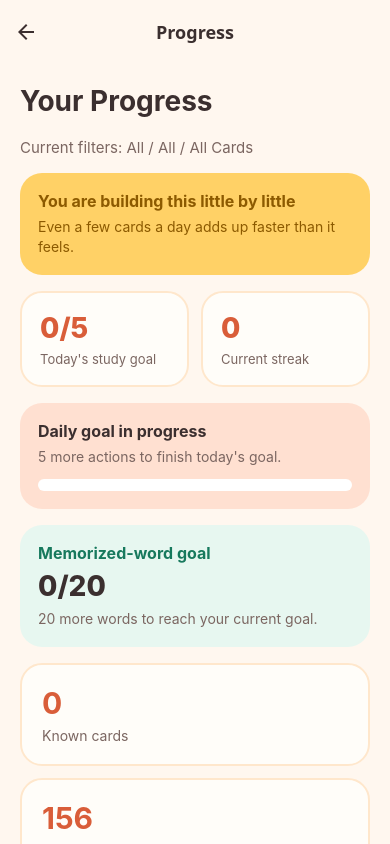
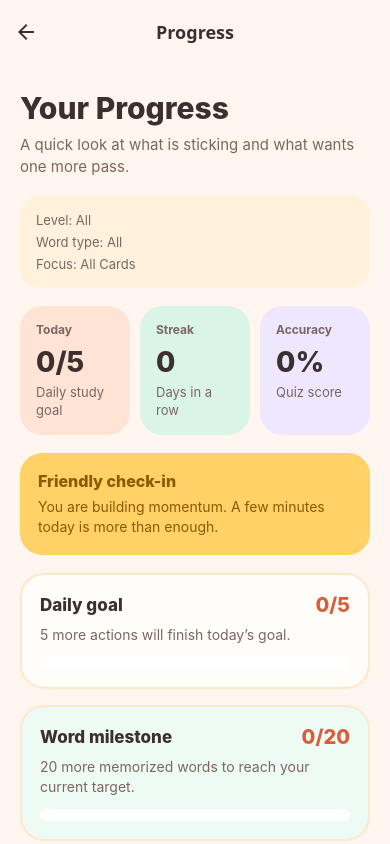
Before and after one commit to kimkh905/Kyuniverse, a React Native app: screen /Progress in a window 390 px wide. Built offline with nearby package versions, Linux system fonts and the light colour scheme; what expo-notifications would draw is missing.

Commit message:
Add web preview config and progress polish

```diff
--- a/app.json
+++ b/app.json
@@ -27,7 +27,9 @@
       "expo-notifications"
     ],
     "web": {
-      "favicon": "./assets/favicon.png"
+      "favicon": "./assets/favicon.png",
+      "output": "single",
+      "bundler": "metro"
     }
   }
 }
--- a/src/screens/ProgressScreen.js
+++ b/src/screens/ProgressScreen.js
@@ -3,6 +3,26 @@ import PrimaryButton from '../components/PrimaryButton';
 import ScreenContainer from '../components/ScreenContainer';
 import { useFlashcards } from '../context/FlashcardContext';
 import colors from '../theme/colors';
+
+function getEncouragement({ isDailyGoalComplete, isGoalComplete, streakCount, mistakeCount }) {
+  if (isGoalComplete) {
+    return 'You reached your word milestone. That deserves a little celebration.';
+  }
+
+  if (isDailyGoalComplete) {
+    return 'Today is already a win. A tiny review round now would be a bonus.';
+  }
+
+  if (streakCount >= 3) {
+    return `You are on a ${streakCount}-day rhythm. Keep it easy and keep it alive.`;
+  }
+
+  if (mistakeCount > 0) {
+    return 'A few words are waiting for a comeback. Review mode is your fastest win.';
+  }
+
+  return 'You are building momentum. A few minutes today is more than enough.';
+}
 
 export default function ProgressScreen({ navigation }) {
   const {
@@ -33,159 +53,255 @@ export default function ProgressScreen({ navigation }) {
     selectedLevel === 'All' && selectedPartOfSpeech === 'All' ? knownCardIds.length : levelKnownCount;
   const correctCount = quizResults.filter(Boolean).length;
   const accuracy = quizResults.length ? Math.round((correctCount / quizResults.length) * 100) : 0;
+  const dailyGoalPercent = Math.min((dailyGoalProgress / dailyGoal) * 100, 100);
+  const wordGoalPercent = Math.min((goalProgressCount / selectedGoalTarget) * 100, 100);
+  const encouragement = getEncouragement({
+    isDailyGoalComplete,
+    isGoalComplete,
+    streakCount,
+    mistakeCount,
+  });
 
   return (
     <ScreenContainer>
+      <View style={styles.hero}>
         <Text style={styles.title}>Your Progress</Text>
-      <Text style={styles.subtitle}>
-        Current filters: {selectedLevel} / {selectedPartOfSpeech} / {selectedStudyMode}
-      </Text>
-      {searchQuery ? <Text style={styles.subtitle}>Search: "{searchQuery}"</Text> : null}
-      <View style={styles.cheerCard}>
-        <Text style={styles.cheerTitle}>You are building this little by little</Text>
-        <Text style={styles.cheerText}>Even a few cards a day adds up faster than it feels.</Text>
+        <Text style={styles.subtitle}>A quick look at what is sticking and what wants one more pass.</Text>
       </View>
 
-      <View style={styles.goalPanel}>
-        <View style={styles.goalStatCard}>
-          <Text style={styles.goalStatValue}>
+      <View style={styles.filterStrip}>
+        <Text style={styles.filterLabel}>Level: {selectedLevel}</Text>
+        <Text style={styles.filterLabel}>Word type: {selectedPartOfSpeech}</Text>
+        <Text style={styles.filterLabel}>Focus: {selectedStudyMode}</Text>
+        {searchQuery ? <Text style={styles.filterLabel}>Search: "{searchQuery}"</Text> : null}
+      </View>
+
+      <View style={styles.summaryHero}>
+        <View style={styles.summaryHeroWarm}>
+          <Text style={styles.summaryHeroEyebrow}>Today</Text>
+          <Text style={styles.summaryHeroValue}>
             {todayProgress}/{dailyGoal}
           </Text>
-          <Text style={styles.goalStatLabel}>Today's study goal</Text>
+          <Text style={styles.summaryHeroText}>Daily study goal</Text>
         </View>
-        <View style={styles.goalStatCard}>
-          <Text style={styles.goalStatValue}>{streakCount}</Text>
-          <Text style={styles.goalStatLabel}>Current streak</Text>
+        <View style={styles.summaryHeroMint}>
+          <Text style={styles.summaryHeroEyebrow}>Streak</Text>
+          <Text style={styles.summaryHeroValue}>{streakCount}</Text>
+          <Text style={styles.summaryHeroText}>Days in a row</Text>
+        </View>
+        <View style={styles.summaryHeroLavender}>
+          <Text style={styles.summaryHeroEyebrow}>Accuracy</Text>
+          <Text style={styles.summaryHeroValue}>{accuracy}%</Text>
+          <Text style={styles.summaryHeroText}>Quiz score</Text>
         </View>
       </View>
 
-      <View style={styles.goalProgressCard}>
-        <Text style={styles.goalProgressTitle}>
-          {isDailyGoalComplete ? 'Daily goal complete' : 'Daily goal in progress'}
+      <View style={styles.cheerCard}>
+        <Text style={styles.cheerTitle}>Friendly check-in</Text>
+        <Text style={styles.cheerText}>{encouragement}</Text>
+      </View>
+
+      <View style={styles.progressFeatureCard}>
+        <View style={styles.featureHeader}>
+          <Text style={styles.featureTitle}>Daily goal</Text>
+          <Text style={styles.featureValue}>
+            {todayProgress}/{dailyGoal}
           </Text>
-        <Text style={styles.goalProgressText}>
+        </View>
+        <Text style={styles.featureText}>
           {isDailyGoalComplete
-            ? 'You hit your goal today. Keep the streak going tomorrow.'
-            : `${dailyGoal - dailyGoalProgress} more actions to finish today's goal.`}
+            ? 'You finished today’s goal. If you keep going, it is just extra credit now.'
+            : `${dailyGoal - dailyGoalProgress} more actions will finish today’s goal.`}
         </Text>
         <View style={styles.progressTrack}>
-          <View
-            style={[
-              styles.progressFill,
-              { width: `${(dailyGoalProgress / dailyGoal) * 100}%` },
-            ]}
-          />
+          <View style={[styles.progressFillWarm, { width: `${dailyGoalPercent}%` }]} />
         </View>
       </View>
 
       <Pressable
-        style={({ pressed }) => [styles.milestoneCard, pressed && styles.pressed]}
+        style={({ pressed }) => [styles.progressFeatureCard, styles.featureCardMint, pressed && styles.pressed]}
         onPress={() => navigation.navigate('Goals')}
       >
-        <Text style={styles.milestoneTitle}>Memorized-word goal</Text>
-        <Text style={styles.milestoneValue}>
+        <View style={styles.featureHeader}>
+          <Text style={styles.featureTitle}>Word milestone</Text>
+          <Text style={styles.featureValue}>
             {goalProgressCount}/{selectedGoalTarget}
           </Text>
-        <Text style={styles.milestoneText}>
+        </View>
+        <Text style={styles.featureText}>
           {isGoalComplete
-            ? 'You reached your current milestone. Tap to set a bigger one.'
-            : `${remainingGoalCount} more words to reach your current goal.`}
+            ? 'You reached this milestone. Tap here when you are ready for a bigger one.'
+            : `${remainingGoalCount} more memorized words to reach your current target.`}
         </Text>
+        <View style={styles.progressTrack}>
+          <View style={[styles.progressFillMint, { width: `${wordGoalPercent}%` }]} />
+        </View>
       </Pressable>
 
-      <View style={styles.grid}>
-        <View style={styles.statCard}>
-          <Text style={styles.statValue}>{knownCount}</Text>
-          <Text style={styles.statLabel}>Known cards</Text>
+      <View style={styles.badgeSection}>
+        <Text style={styles.sectionTitle}>Momentum badges</Text>
+        <View style={styles.badgeRow}>
+          <View style={[styles.badgeCard, styles.badgeCardGold]}>
+            <Text style={styles.badgeValue}>{knownCount}</Text>
+            <Text style={styles.badgeLabel}>Learned</Text>
           </View>
-        <View style={styles.statCard}>
-          <Text style={styles.statValue}>{flashcards.length}</Text>
-          <Text style={styles.statLabel}>Total cards</Text>
+          <View style={[styles.badgeCard, styles.badgeCardBlue]}>
+            <Text style={styles.badgeValue}>{mistakeCount}</Text>
+            <Text style={styles.badgeLabel}>Review</Text>
           </View>
-        <View style={styles.statCard}>
-          <Text style={styles.statValue}>{correctCount}</Text>
-          <Text style={styles.statLabel}>Correct answers</Text>
-        </View>
-        <View style={styles.statCard}>
-          <Text style={styles.statValue}>{mistakeCount}</Text>
-          <Text style={styles.statLabel}>Needs review</Text>
-        </View>
-        <View style={styles.statCard}>
-          <Text style={styles.statValue}>
+          <View style={[styles.badgeCard, styles.badgeCardPink]}>
+            <Text style={styles.badgeValue}>
               {selectedLevel === 'All' && selectedPartOfSpeech === 'All'
                 ? favoriteCardIds.length
                 : favoriteCount}
             </Text>
-          <Text style={styles.statLabel}>Bookmarked words</Text>
+            <Text style={styles.badgeLabel}>Saved</Text>
+          </View>
+        </View>
+      </View>
+
+      <View style={styles.gridSection}>
+        <Text style={styles.sectionTitle}>Study snapshot</Text>
+        <View style={styles.grid}>
+          <View style={styles.statCard}>
+            <Text style={styles.statValue}>{flashcards.length}</Text>
+            <Text style={styles.statLabel}>Cards in current view</Text>
+          </View>
+          <View style={styles.statCard}>
+            <Text style={styles.statValue}>{correctCount}</Text>
+            <Text style={styles.statLabel}>Correct quiz answers</Text>
+          </View>
+          <View style={styles.statCard}>
+            <Text style={styles.statValue}>{streakCount}</Text>
+            <Text style={styles.statLabel}>Current streak</Text>
           </View>
           <View style={styles.statCard}>
             <Text style={styles.statValue}>{accuracy}%</Text>
-          <Text style={styles.statLabel}>Quiz accuracy</Text>
+            <Text style={styles.statLabel}>Overall quiz accuracy</Text>
+          </View>
         </View>
       </View>
 
+      <View style={styles.actions}>
+        <PrimaryButton title="Privacy & Data" variant="secondary" onPress={() => navigation.navigate('Privacy')} />
         <PrimaryButton title="Reset Progress" variant="secondary" onPress={resetProgress} />
-      <PrimaryButton
-        title="Privacy & Data"
-        variant="secondary"
-        onPress={() => navigation.navigate('Privacy')}
-      />
+      </View>
     </ScreenContainer>
   );
 }
 
 const styles = StyleSheet.create({
+  hero: {
+    marginTop: 6,
+    marginBottom: 18,
+  },
   title: {
-    fontSize: 28,
-    fontWeight: '700',
+    fontSize: 30,
+    fontWeight: '800',
     color: colors.text,
-    marginBottom: 20,
+    marginBottom: 8,
   },
   subtitle: {
     fontSize: 15,
+    lineHeight: 22,
     color: colors.textSoft,
-    marginBottom: 16,
   },
-  grid: {
-    gap: 12,
-    marginBottom: 20,
+  filterStrip: {
+    backgroundColor: colors.cardAlt,
+    borderRadius: 20,
+    padding: 16,
+    marginBottom: 18,
+    gap: 6,
   },
-  goalPanel: {
+  filterLabel: {
+    fontSize: 13,
+    color: colors.textSoft,
+  },
+  summaryHero: {
     flexDirection: 'row',
-    gap: 12,
-    marginBottom: 16,
+    gap: 10,
+    marginBottom: 18,
   },
-  goalStatCard: {
+  summaryHeroWarm: {
     flex: 1,
-    backgroundColor: colors.card,
+    borderRadius: 22,
+    padding: 16,
+    backgroundColor: '#ffe4d6',
+  },
+  summaryHeroMint: {
+    flex: 1,
+    borderRadius: 22,
+    padding: 16,
+    backgroundColor: '#daf5e7',
+  },
+  summaryHeroLavender: {
+    flex: 1,
+    borderRadius: 22,
+    padding: 16,
+    backgroundColor: '#efe6ff',
+  },
+  summaryHeroEyebrow: {
+    fontSize: 12,
+    fontWeight: '700',
+    color: colors.textSoft,
+    marginBottom: 8,
+  },
+  summaryHeroValue: {
+    fontSize: 28,
+    fontWeight: '800',
+    color: colors.text,
+    marginBottom: 4,
+  },
+  summaryHeroText: {
+    fontSize: 13,
+    color: colors.textSoft,
+    lineHeight: 18,
+  },
+  cheerCard: {
+    backgroundColor: colors.secondary,
     borderRadius: 22,
     padding: 18,
+    marginBottom: 18,
+  },
+  cheerTitle: {
+    fontSize: 16,
+    fontWeight: '800',
+    color: colors.secondaryDark,
+    marginBottom: 6,
+  },
+  cheerText: {
+    fontSize: 14,
+    lineHeight: 20,
+    color: colors.secondaryDark,
+  },
+  progressFeatureCard: {
+    backgroundColor: colors.card,
+    borderRadius: 24,
+    padding: 18,
+    marginBottom: 16,
     borderWidth: 2,
     borderColor: colors.backgroundAccent,
   },
-  goalStatValue: {
-    fontSize: 28,
+  featureCardMint: {
+    backgroundColor: '#eefaf4',
+  },
+  featureHeader: {
+    flexDirection: 'row',
+    justifyContent: 'space-between',
+    alignItems: 'center',
+    marginBottom: 8,
+  },
+  featureTitle: {
+    fontSize: 17,
+    fontWeight: '800',
+    color: colors.text,
+  },
+  featureValue: {
+    fontSize: 20,
     fontWeight: '800',
     color: colors.primaryDark,
-    marginBottom: 6,
   },
-  goalStatLabel: {
-    fontSize: 13,
-    color: colors.textSoft,
-  },
-  goalProgressCard: {
-    backgroundColor: '#ffe0d1',
-    borderRadius: 22,
-    padding: 18,
-    marginBottom: 16,
-  },
-  goalProgressTitle: {
-    fontSize: 16,
-    fontWeight: '700',
-    color: colors.text,
-    marginBottom: 6,
-  },
-  goalProgressText: {
+  featureText: {
     fontSize: 14,
     lineHeight: 20,
     color: colors.textSoft,
@@ -197,61 +313,72 @@ const styles = StyleSheet.create({
     backgroundColor: colors.white,
     overflow: 'hidden',
   },
-  milestoneCard: {
-    backgroundColor: '#e7f7f0',
-    borderRadius: 22,
-    padding: 18,
-    marginBottom: 16,
-  },
-  milestoneTitle: {
-    fontSize: 16,
-    fontWeight: '700',
-    color: colors.mintDark,
-    marginBottom: 6,
-  },
-  milestoneValue: {
-    fontSize: 28,
-    fontWeight: '800',
-    color: colors.text,
-    marginBottom: 6,
-  },
-  milestoneText: {
-    fontSize: 14,
-    lineHeight: 20,
-    color: colors.textSoft,
-  },
-  progressFill: {
+  progressFillWarm: {
     height: '100%',
     backgroundColor: colors.primary,
     borderRadius: 999,
   },
-  cheerCard: {
-    backgroundColor: colors.secondary,
+  progressFillMint: {
+    height: '100%',
+    backgroundColor: colors.mintDark,
+    borderRadius: 999,
+  },
+  badgeSection: {
+    marginBottom: 18,
+  },
+  sectionTitle: {
+    fontSize: 17,
+    fontWeight: '800',
+    color: colors.text,
+    marginBottom: 12,
+  },
+  badgeRow: {
+    flexDirection: 'row',
+    gap: 10,
+  },
+  badgeCard: {
+    flex: 1,
     borderRadius: 22,
-    padding: 18,
-    marginBottom: 16,
+    paddingVertical: 18,
+    paddingHorizontal: 14,
+    alignItems: 'center',
   },
-  cheerTitle: {
-    fontSize: 16,
+  badgeCardGold: {
+    backgroundColor: '#fff0b8',
+  },
+  badgeCardBlue: {
+    backgroundColor: '#e8f4ff',
+  },
+  badgeCardPink: {
+    backgroundColor: '#ffe9f2',
+  },
+  badgeValue: {
+    fontSize: 28,
+    fontWeight: '800',
+    color: colors.text,
+    marginBottom: 4,
+  },
+  badgeLabel: {
+    fontSize: 13,
     fontWeight: '700',
-    color: colors.secondaryDark,
-    marginBottom: 6,
+    color: colors.textSoft,
   },
-  cheerText: {
-    fontSize: 14,
-    lineHeight: 20,
-    color: colors.secondaryDark,
+  gridSection: {
+    marginBottom: 18,
+  },
+  grid: {
+    gap: 12,
   },
   statCard: {
     backgroundColor: colors.card,
     borderRadius: 22,
-    padding: 20,
+    padding: 18,
     borderWidth: 2,
     borderColor: colors.backgroundAccent,
   },
   statValue: {
-    fontSize: 30,
-    fontWeight: '700',
+    fontSize: 28,
+    fontWeight: '800',
     color: colors.primaryDark,
     marginBottom: 6,
   },
@@ -259,6 +386,9 @@ const styles = StyleSheet.create({
     fontSize: 14,
     color: colors.textSoft,
   },
+  actions: {
+    marginTop: 6,
+  },
   pressed: {
     opacity: 0.85,
   },
```
Also changed, not shown: package.json (+7 -2 lines), vercel.json (added), 1 other file (tests, documents, lock files or other folders). Lines whose indentation alone changed are shown as unchanged.
